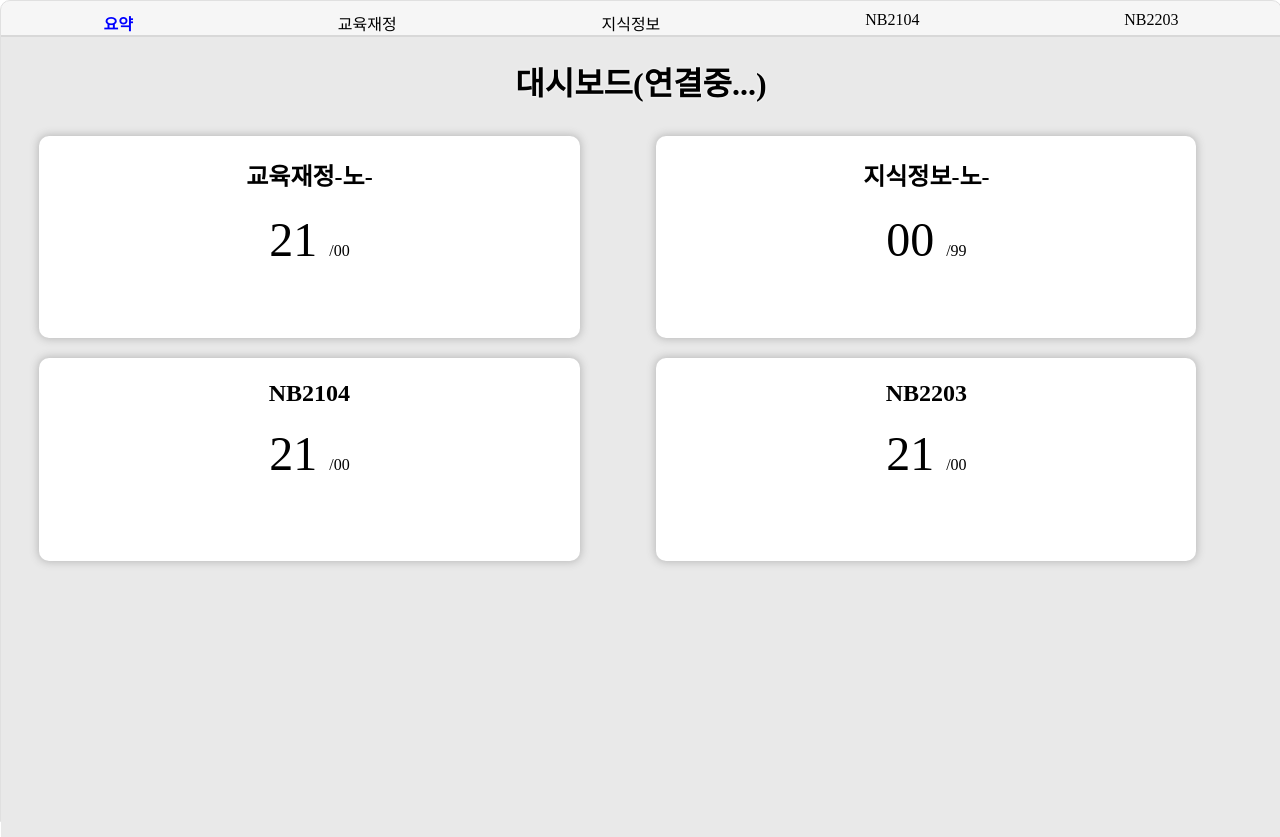
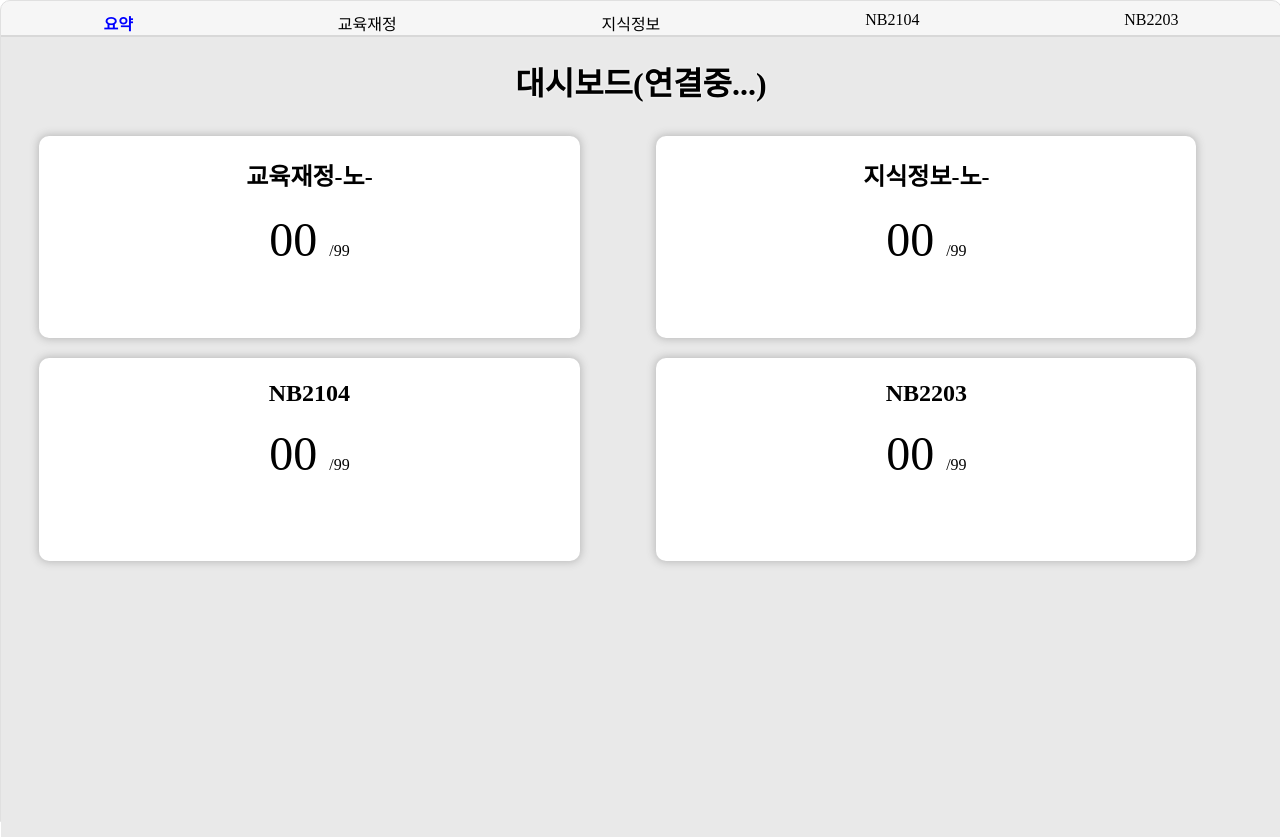
Before and after one commit to hyanggock/NTmanager-web-, a plain HTML site: page index.html in a window 1280 px wide. Drawn offline with Linux system fonts and the light colour scheme; no server answers.

Commit message:
Update index.html

```diff
--- a/index.html
+++ b/index.html
@@ -38,10 +38,10 @@
           <h2>교육재정-노-</h2>
           <p>
             <span id="교육재정-노-current" style="color:black; font-size: xxx-large;">
-              21
+              00
             </span>
             <span id="교육재정-노-max" style="color:black; font-size: medium;">
-              /00<span>
+              /99<span>
               </span>
           </p>
         </div>
@@ -60,10 +60,10 @@
           <h2>NB2104</h2>
           <p>
             <span id="NB2104current" style="color:black; font-size: xxx-large;">
-              21
+              00
             </span>
             <span id="NB2104max" style="color:black; font-size: medium;">
-              /00<span>
+              /99<span>
               </span>
           </p>
         </div>
@@ -71,10 +71,10 @@
           <h2>NB2203</h2>
           <p>
             <span id="NB2203current" style="color:black; font-size: xxx-large;">
-              21
+              00
             </span>
             <span id="NB2203max" style="color:black; font-size: medium;">
-              /00<span>
+              /99<span>
               </span>
           </p>
         </div>
```
